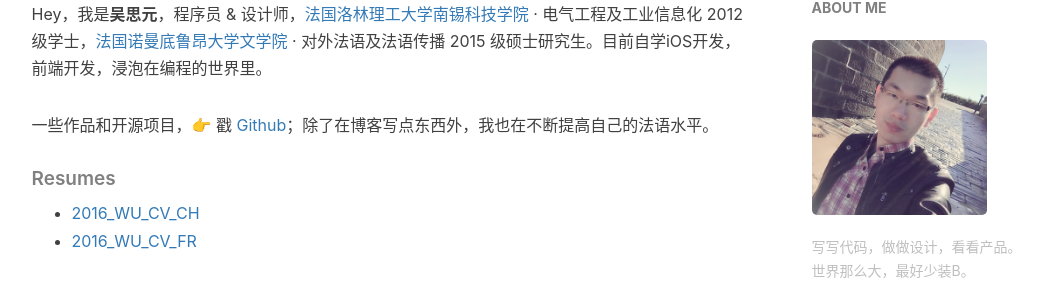
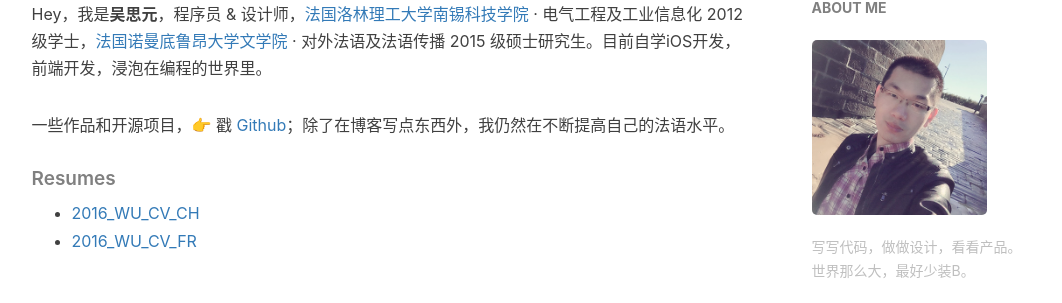
Before and after one commit to theowu/theowu.github.io, a Jekyll site: the page built from about.html, in a window 1280 px wide. Shown: the part 586-889 px from the top of the page, without its empty margins (136-1198 px from the left). Built offline with Jekyll 4.4.1, drawn with Linux system fonts in a browser that asks for light colours; nearby versions of some CDN libraries; comment, search, counter and statistics services are not loaded.

Commit message:
update about page content

```diff
--- a/about.html
+++ b/about.html
@@ -20,7 +20,7 @@ header-img: "img/about-bg.jpg"
 
     <p>Hey，我是<strong>吴思元</strong>，程序员 &amp; 设计师，<a href="http://iutnb.univ-lorraine.fr/" target="_blank">法国洛林理工大学南锡科技学院</a> · 电气工程及工业信息化 2012 级学士，<a href="http://www.univ-rouen.fr/" target="_blank">法国诺曼底鲁昂大学文学院</a> · 对外法语及法语传播 2015 级硕士研究生。目前自学iOS开发，前端开发，浸泡在编程的世界里。</p>
 
-    <p>一些作品和开源项目，👉 戳 <a href="https://github.com/theowu" target="_blank">Github</a>；除了在博客写点东西外，我也在不断提高自己的法语水平。</p>
+    <p>一些作品和开源项目，👉 戳 <a href="https://github.com/theowu" target="_blank">Github</a>；除了在博客写点东西外，我仍然在不断提高自己的法语水平。</p>
 
 <!--     <h5>Talks</h5>
 
```
Also changed, not shown: other parts of about.html (+1 -1 lines).
